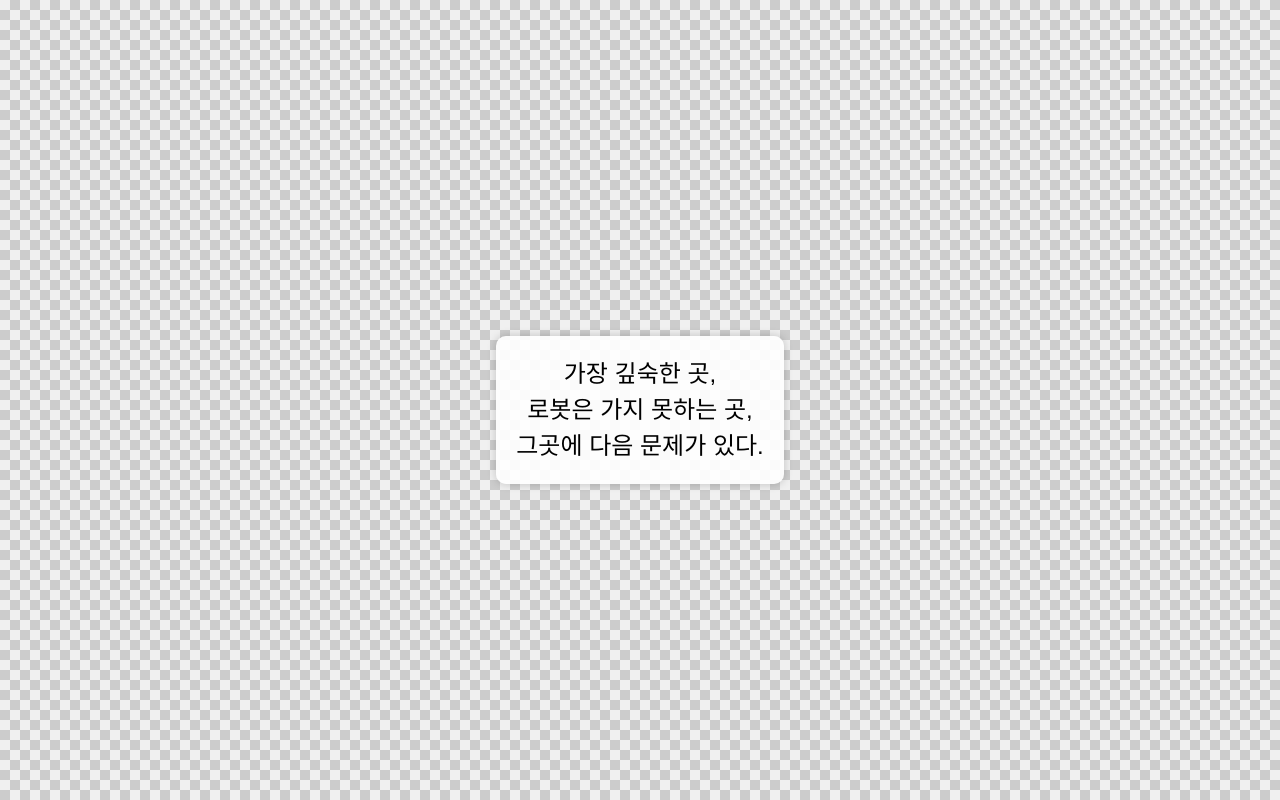
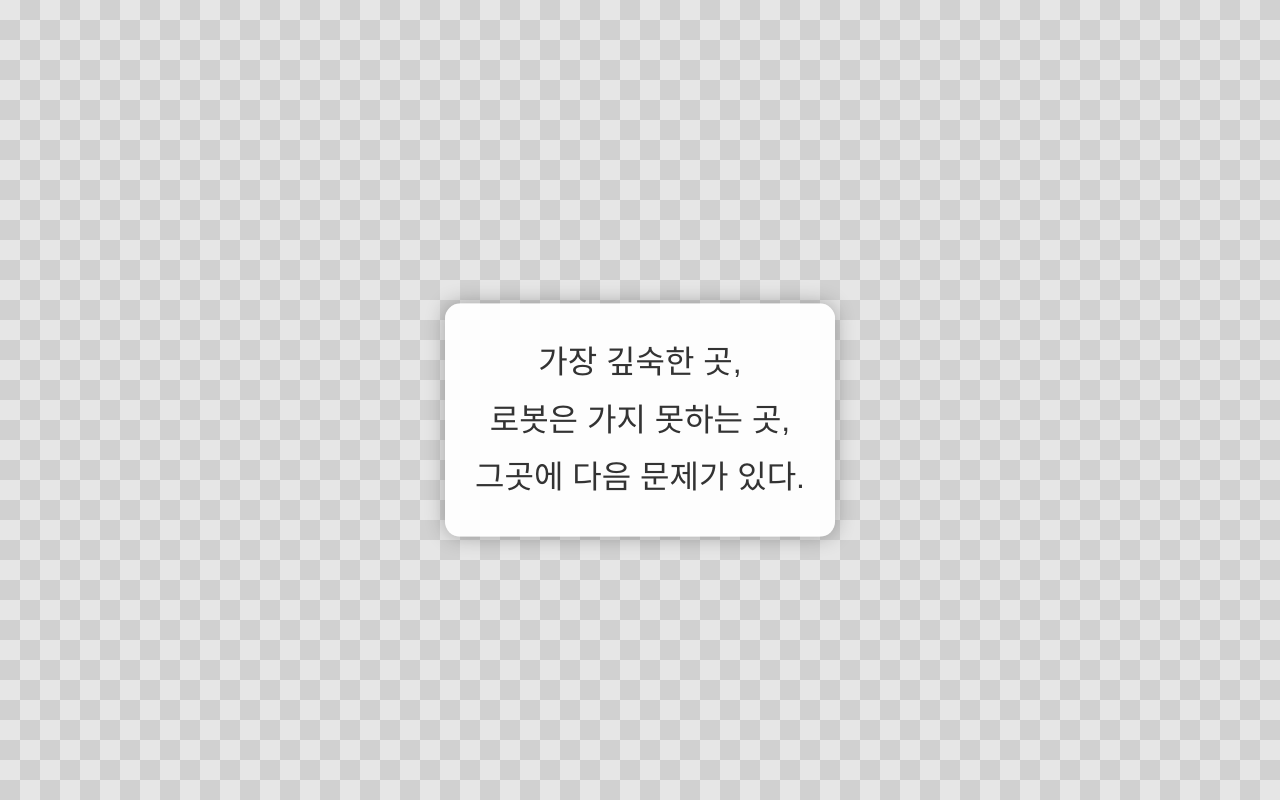
Before and after one commit to jihanikm/matrix-game, a plain HTML site: page index.html in a window 1280 px wide. Both pictures are taken after a click on the button "게임 시작". Drawn offline with Linux system fonts and the light colour scheme.

Commit message:
Update: Improved bathroom background and text positioning

```diff
--- a/styles.css
+++ b/styles.css
@@ -28,15 +28,17 @@ body {
     left: 0;
     width: 100%;
     height: 100%;
-    background-color: #f0f0f0;
+    background-color: #e6e6e6;
     background-image:
-        linear-gradient(45deg, #ccc 25%, transparent 25%),
-        linear-gradient(-45deg, #ccc 25%, transparent 25%),
-        linear-gradient(45deg, transparent 75%, #ccc 75%),
-        linear-gradient(-45deg, transparent 75%, #ccc 75%);
-    background-size: 20px 20px;
-    background-position: 0 0, 0 10px, 10px -10px, -10px 0px;
+        linear-gradient(45deg, #d1d1d1 25%, transparent 25%),
+        linear-gradient(-45deg, #d1d1d1 25%, transparent 25%),
+        linear-gradient(45deg, transparent 75%, #d1d1d1 75%),
+        linear-gradient(-45deg, transparent 75%, #d1d1d1 75%);
+    background-size: 40px 40px;
+    background-position: 0 0, 0 20px, 20px -20px, -20px 0px;
     z-index: 0;
+    opacity: 0;
+    transition: opacity 0.5s ease;
 }
 
 .content {
@@ -68,15 +70,21 @@ body {
 
 #riddle {
     text-align: center;
-    font-size: 1.5em;
-    color: black;
-    padding: 20px;
-    background-color: rgba(255, 255, 255, 0.9);
-    border-radius: 10px;
+    font-size: 2em;
+    color: #333;
+    padding: 30px;
+    background-color: rgba(255, 255, 255, 0.95);
+    border-radius: 15px;
     margin-top: 20px;
-    line-height: 1.5;
-    max-width: 80%;
-    box-shadow: 0 0 10px rgba(0, 0, 0, 0.2);
+    line-height: 1.8;
+    max-width: 600px;
+    box-shadow: 0 0 20px rgba(0, 0, 0, 0.3);
+    position: absolute;
+    top: 50%;
+    left: 50%;
+    transform: translate(-50%, -50%);
+    opacity: 0;
+    transition: opacity 0.5s ease;
 }
 
 .hidden {
```
